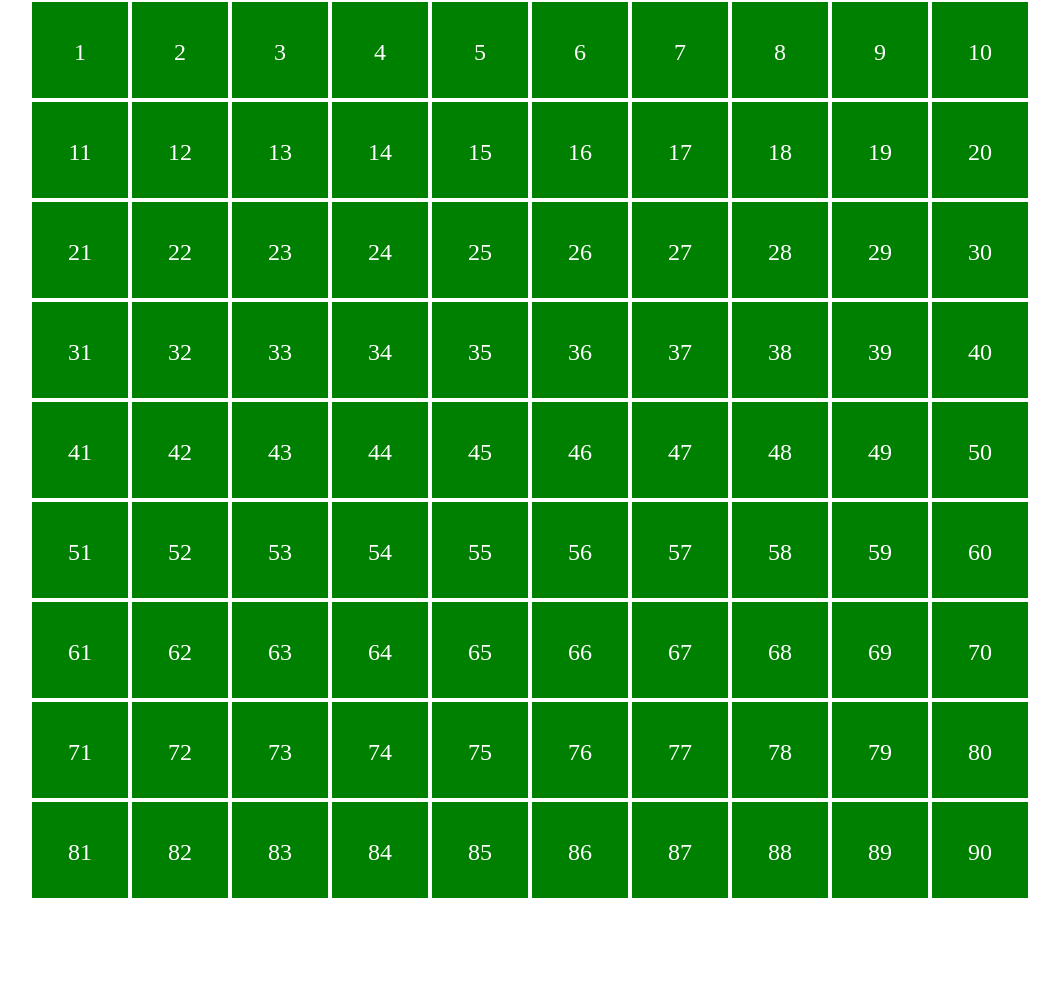
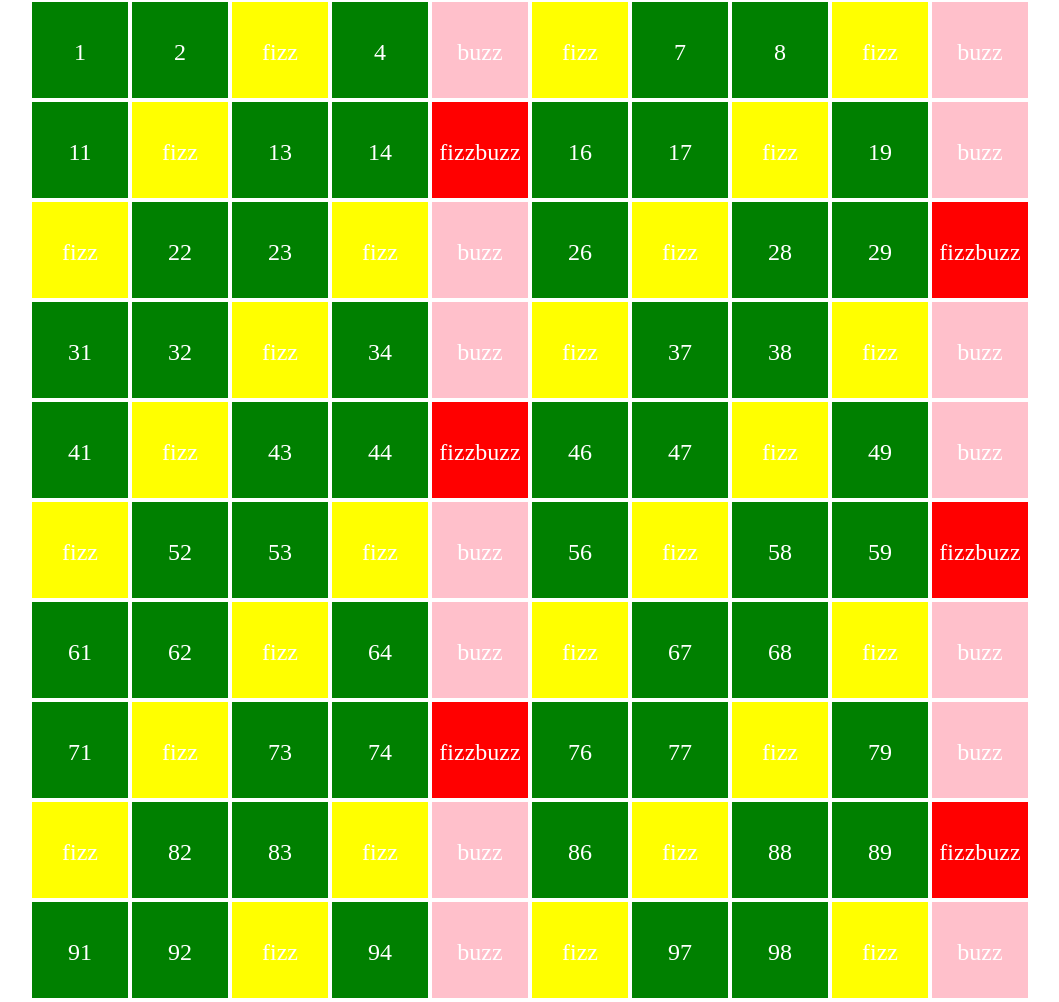
Before and after one commit to smboolean63/js-ciclo-for, a plain HTML site: page index.html in a window 1280 px wide. Shown: the whole page, without its empty margins (110-1169 px from the left). Before the commit the page ends 902 px from the top, so only its background shows below. Drawn offline with Linux system fonts and the light colour scheme.

Commit message:
fizzbuzz

```diff
--- a/css/style.css
+++ b/css/style.css
@@ -25,6 +25,13 @@
     font-size: 24px;
     border: 2px solid #fff;
 }
-.item-active {
+
+.fizzbuzz {
     background-color: red;
 }
+.fizz {
+    background-color: yellow;
+}
+.buzz {
+    background-color: pink;
+}
--- a/js/main.js
+++ b/js/main.js
@@ -1,28 +1,40 @@
+// Consegna:
+// Scrivi un programma che stampi in console i numeri da 1 a 100.
+// MILESTONE 1
+// Per i multipli di 3 stampi “Fizz” al posto del numero e per i multipli di 5 stampi Buzz.
+// Per i numeri che sono sia multipli di 3 che di 5 stampi FizzBuzz.
+// MILESTONE 2
+// Dato un container nel DOM, appendi un elemento html con il numero o la stringa corretta.
+// MILESTONE 3
+// Applica uno stile differente a seconda del valore dell'indice per i multipli di 3, per i multipli di 5 e per i valori che sono sia multipli di 3 che di 5.
+// Prima di partire a scrivere codice poniamoci qualche domanda:
+// Come faccio a sapere se un numero è divisibile per un altro? Abbiamo visto qualcosa di particolare che possiamo usare? Come creare nuovi elementi html e appenderli al container?
+
+// Dato un container nel DOM, appendi un elemento html con il numero o la stringa corretta.
 const list = document.querySelector(".list");
-
-for( let i = 1; i <= 90; i++ ) {
-    const element = document.createElement("li");
-
-    element.classList.add("item");
-    element.innerText = i;
-    list.append(element);
+// 1. Scrivi un programma che stampi in console i numeri da 1 a 100.
+for( let i = 1; i <= 100; i++ ) {
+    const item = document.createElement("li"); // creo l'elemento <li></li>
+    item.classList.add("item");  // aggiungo la classe .item
+    // Per i multipli di 3 stampi “Fizz” al posto del numero e per i multipli di 5 stampi Buzz.
+    // Per i numeri che sono sia multipli di 3 che di 5 stampi FizzBuzz.
+    // assegnare un contenuto ad mio <li class="item"></li>
+    if( i % 3 === 0 && i % 5 === 0 ) {
+        console.log("fizzbuzz");
+        item.innerText = "fizzbuzz";
+        item.classList.add("fizzbuzz");
+    } else if( i % 3 === 0 ) {
+        console.log("fizz");
+        item.innerText = "fizz";
+        item.classList.add("fizz");
+    } else if ( i % 5 === 0 ) {
+        console.log("buzz");
+        item.innerText = "buzz";
+        item.classList.add("buzz");
+    } else {
+        console.log(i);
+        item.innerText = i;
+    }
+    // inserire il <li class="item">[1, fizz, buzz, fizzbuzz]</li> nella lista
+    list.append(item);
 }
-
-// alla pressione della barra spaziatrice
-document.addEventListener("keyup",
-    function(event) {
-        if( event.code === 'Space') {
-            // estraggo un numero = random fra 1 e 90
-            const randomNumber = Math.floor(Math.random() * 90) + 1;
-            console.log(randomNumber);
-            const item = document.querySelector(`.list .item:nth-child(${randomNumber})`);
-            if ( !item.classList.contains("item-active") ) {
-                alert(`il numero estratto è ${randomNumber}`);
-                item.classList.add("item-active");
-            } else {
-                alert("il numero è gia stato estratto");
-            }
-            // seleziono la casella corrispondente al numero estratto e gli aggiungo la classe item-active
-        }
-    }
-);
```
Also changed, not shown: index.html (+0 -1 lines).
